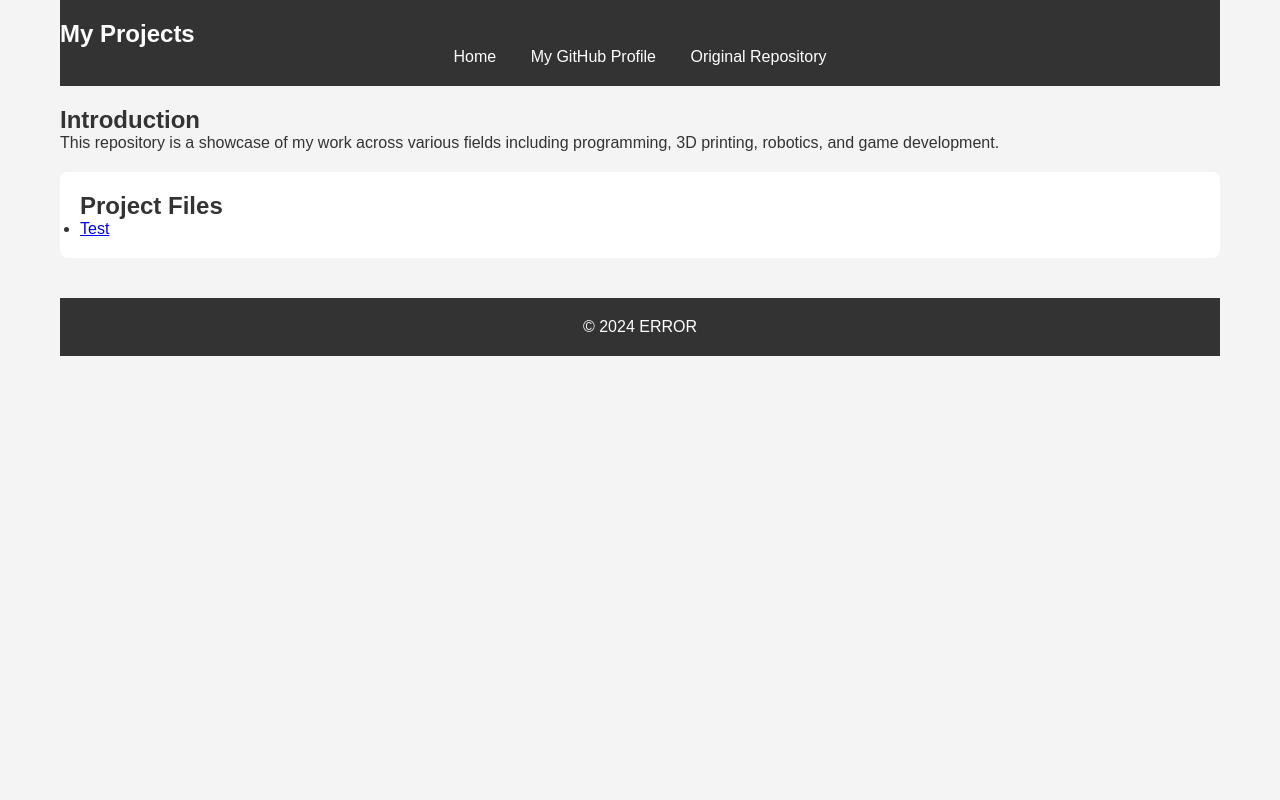
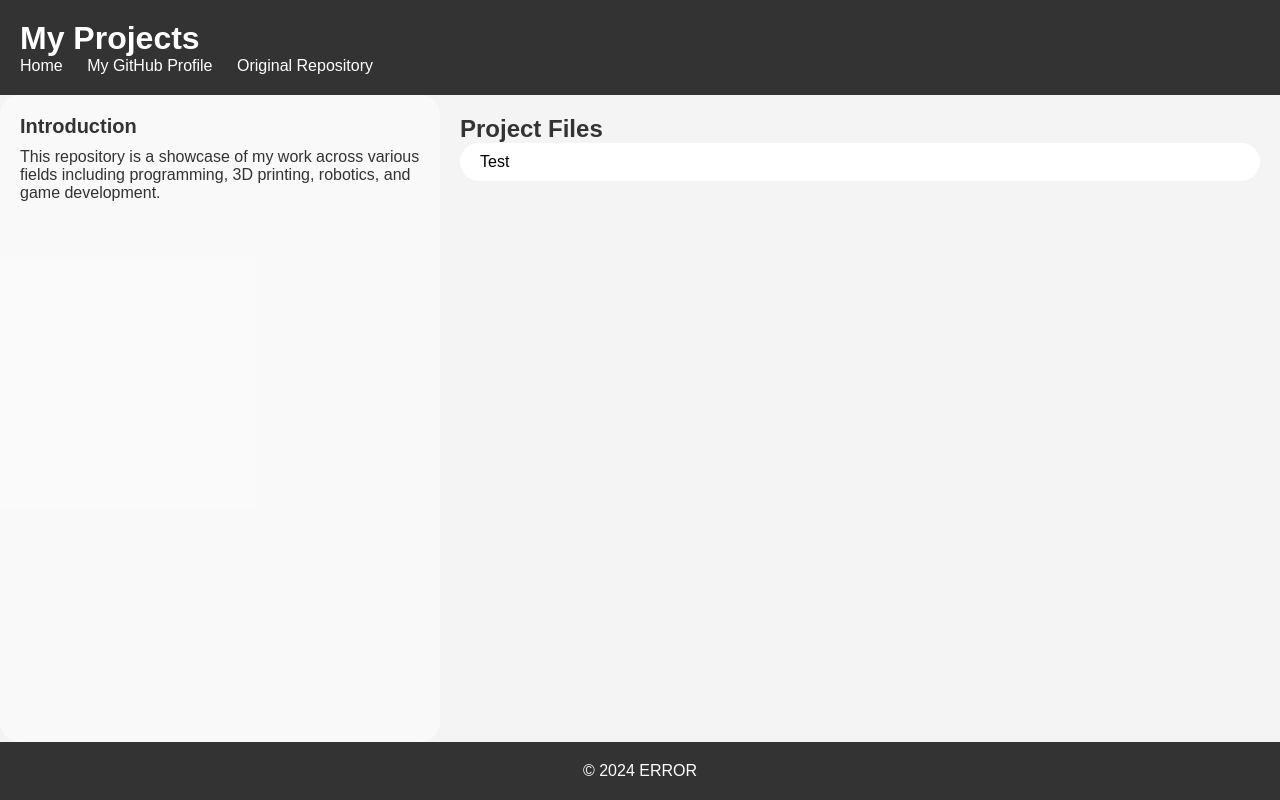
Before and after one commit to xLoadingx/All-My-Stuff, a website: page projects.html in a window 1280 px wide. Drawn offline with Linux system fonts and the light colour scheme.

Commit message:
Update styles.css

```diff
--- a/assets/css/styles.css
+++ b/assets/css/styles.css
@@ -7,65 +7,84 @@
 
 body {
   font-family: Arial, sans-serif;
-  margin: 0;
-  padding: 0;
   background-color: #f4f4f4;
   color: #333;
 }
 
 .container {
-  max-width: 1200px;
-  margin: 0 auto;
-  padding: 0 20px;
+  display: flex;
+  flex-direction: column;
+  height: 100vh;
 }
 
 header {
   background-color: #333;
   color: #fff;
-  padding: 20px 0;
-}
-
-header h1 {
-  margin: 0;
-  padding: 0;
-  font-size: 24px;
+  padding: 20px;
 }
 
 nav ul {
   list-style: none;
   padding: 0;
-  text-align: center;
 }
 
 nav ul li {
   display: inline-block;
-  margin: 0 15px;
+  margin-right: 20px;
+}
+
+nav ul li:last-child {
+  margin-right: 0;
 }
 
 nav ul li a {
+  text-decoration: none;
   color: #fff;
-  text-decoration: none;
-  transition: color 0.3s ease;
-}
-
-nav ul li a:hover {
-  color: #ffd700;
 }
 
 main {
-  padding: 20px 0;
+  display: flex;
+  flex: 1;
 }
 
-section {
+.sidebar {
+  flex: 1;
+  background: rgba(255, 255, 255, 0.5);
+  border-radius: 20px;
   padding: 20px;
-  margin: 20px 0;
-  background-color: #fff;
-  border-radius: 8px;
 }
 
-footer {
+.sidebar__content {
+  margin-bottom: 20px;
+}
+
+.sidebar__title {
+  font-size: 20px;
+  margin-bottom: 10px;
+}
+
+.projects {
+  flex: 2;
+  padding: 20px;
+}
+
+.projects__list {
+  list-style: none;
+}
+
+.projects__link {
+  display: block;
+  background-color: #fff;
+  color: #000;
+  text-decoration: none;
+  padding: 10px 20px;
+  border-radius: 20px;
+  margin-bottom: 10px;
+}
+
+.footer {
   text-align: center;
-  padding: 20px 0;
+  padding: 20px;
   background-color: #333;
   color: #fff;
 }
```
